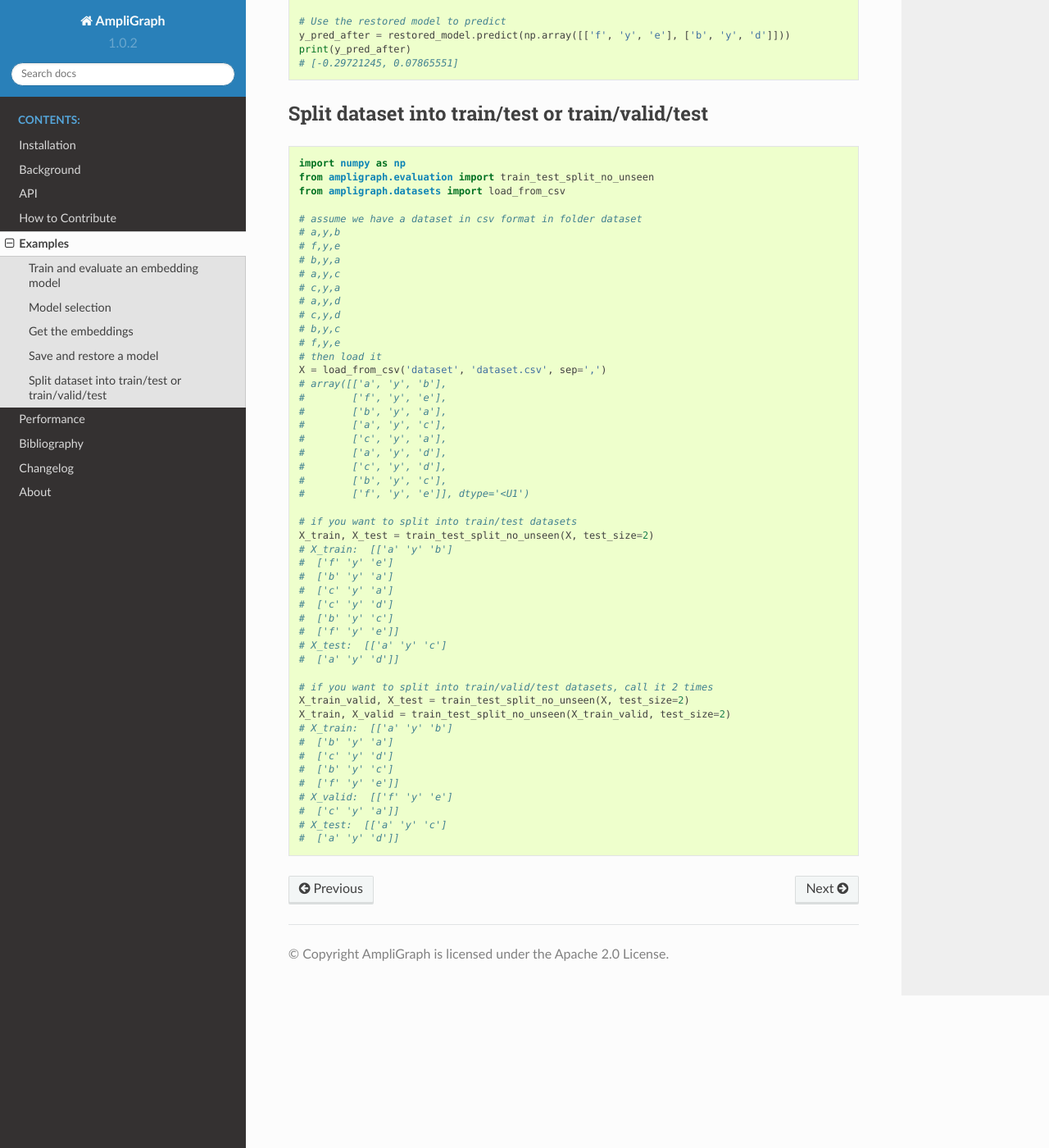
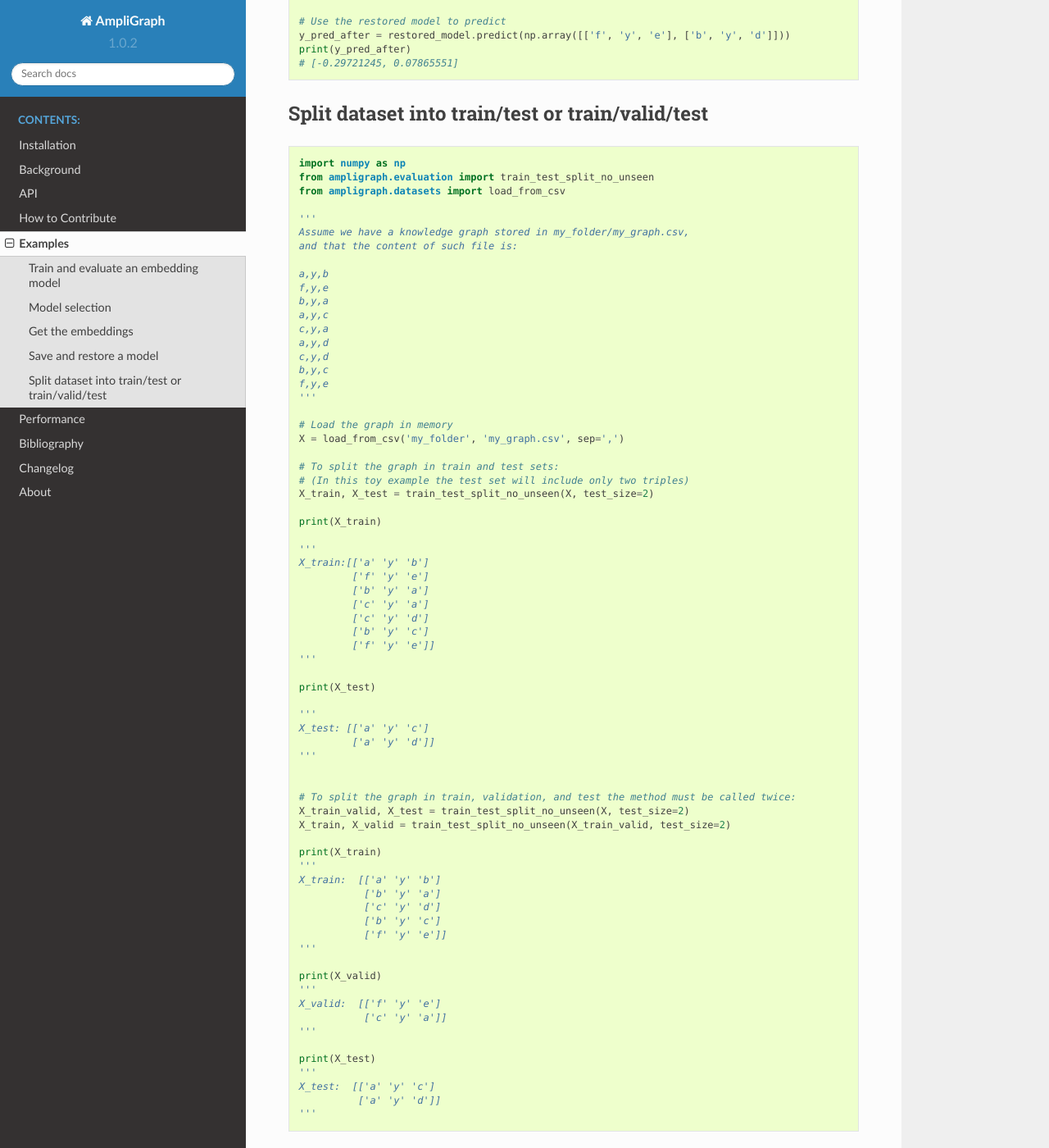
Before and after one commit to Accenture/AmpliGraph, a Sphinx documentation site: the page built from docs/examples.md, in a window 1280 px wide and 1400 px high, scrolled down 3317 px. Shown: the whole window at 82% size. Built offline with Sphinx 7.4.7 and the Read the Docs theme 2.0.0, drawn with Linux system fonts in a browser that asks for light colours; the version number is read from the project's files by our own code.

Commit message:
Fixed example formatting (train/test split). Minor changes to docs

````diff
--- a/docs/ampligraph.datasets.rst
+++ b/docs/ampligraph.datasets.rst
@@ -72,3 +72,8 @@ Functions to load custom knowledge graphs from disk.
     load_from_csv
     load_from_ntriples
     load_from_rdf
+
+
+.. hint::
+    AmpliGraph includes a helper function to split a generic knowledge graphs into **training**,
+    **validation**, and **test** sets. See :meth:`ampligraph.evaluation.train_test_split_no_unseen`.
--- a/docs/examples.md
+++ b/docs/examples.md
@@ -197,50 +197,71 @@ import numpy as np
 from ampligraph.evaluation import train_test_split_no_unseen
 from ampligraph.datasets import load_from_csv
 
-# assume we have a dataset in csv format in folder dataset
-# a,y,b
-# f,y,e
-# b,y,a
-# a,y,c
-# c,y,a
-# a,y,d
-# c,y,d
-# b,y,c
-# f,y,e
-# then load it
-X = load_from_csv('dataset', 'dataset.csv', sep=',')
-# array([['a', 'y', 'b'],
-#        ['f', 'y', 'e'],
-#        ['b', 'y', 'a'],
-#        ['a', 'y', 'c'],
-#        ['c', 'y', 'a'],
-#        ['a', 'y', 'd'],
-#        ['c', 'y', 'd'],
-#        ['b', 'y', 'c'],
-#        ['f', 'y', 'e']], dtype='<U1')
+'''
+Assume we have a knowledge graph stored in my_folder/my_graph.csv,
+and that the content of such file is:
 
-# if you want to split into train/test datasets
+a,y,b
+f,y,e
+b,y,a
+a,y,c
+c,y,a
+a,y,d
+c,y,d
+b,y,c
+f,y,e
+'''
+
+# Load the graph in memory
+X = load_from_csv('my_folder', 'my_graph.csv', sep=',')
+
+# To split the graph in train and test sets:
+# (In this toy example the test set will include only two triples)
 X_train, X_test = train_test_split_no_unseen(X, test_size=2)
-# X_train:  [['a' 'y' 'b']
-#  ['f' 'y' 'e']
-#  ['b' 'y' 'a']
-#  ['c' 'y' 'a']
-#  ['c' 'y' 'd']
-#  ['b' 'y' 'c']
-#  ['f' 'y' 'e']]
-# X_test:  [['a' 'y' 'c']
-#  ['a' 'y' 'd']]
 
-# if you want to split into train/valid/test datasets, call it 2 times
+print(X_train)
+
+'''
+X_train:[['a' 'y' 'b']
+         ['f' 'y' 'e']
+         ['b' 'y' 'a']
+         ['c' 'y' 'a']
+         ['c' 'y' 'd']
+         ['b' 'y' 'c']
+         ['f' 'y' 'e']]
+'''
+
+print(X_test)
+
+'''
+X_test: [['a' 'y' 'c']
+         ['a' 'y' 'd']]
+'''
+
+
+# To split the graph in train, validation, and test the method must be called twice:
 X_train_valid, X_test = train_test_split_no_unseen(X, test_size=2)
 X_train, X_valid = train_test_split_no_unseen(X_train_valid, test_size=2)
-# X_train:  [['a' 'y' 'b']
-#  ['b' 'y' 'a']
-#  ['c' 'y' 'd']
-#  ['b' 'y' 'c']
-#  ['f' 'y' 'e']]
-# X_valid:  [['f' 'y' 'e']
-#  ['c' 'y' 'a']]
-# X_test:  [['a' 'y' 'c']
-#  ['a' 'y' 'd']]
+
+print(X_train)
+'''
+X_train:  [['a' 'y' 'b']
+           ['b' 'y' 'a']
+           ['c' 'y' 'd']
+           ['b' 'y' 'c']
+           ['f' 'y' 'e']]
+'''
+
+print(X_valid)
+'''
+X_valid:  [['f' 'y' 'e']
+           ['c' 'y' 'a']]
+'''
+
+print(X_test)
+'''
+X_test:  [['a' 'y' 'c']
+          ['a' 'y' 'd']]
+'''
+
 ```
````
Also changed, not shown: 1 other file.
